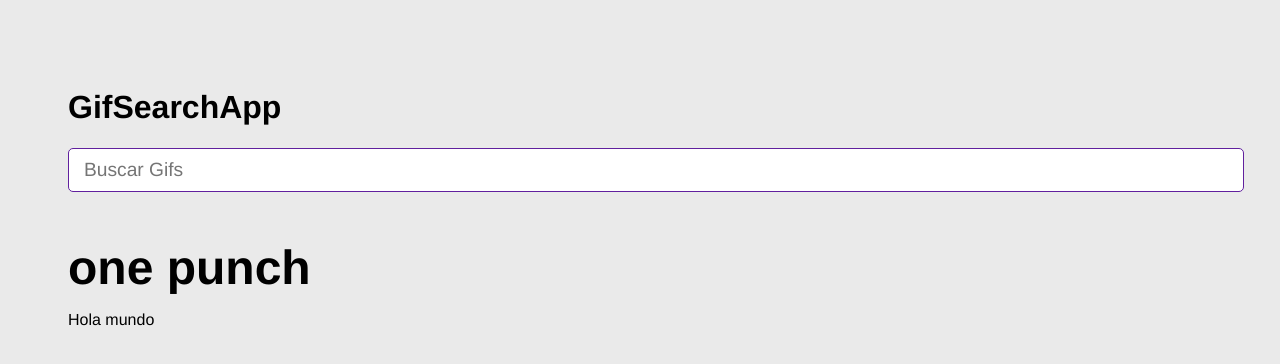
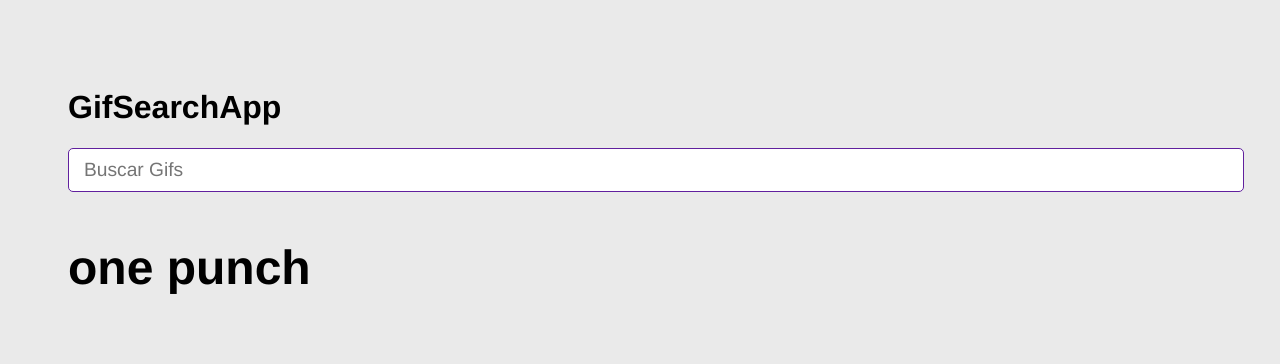
Before and after one commit to mbernallaura/Gif-Search-App, a React (Vite) app: page / in a window 1280 px wide. Shown: the top 364 px of the page. Built offline with nearby package versions, Linux system fonts and the light colour scheme; no server answers.

Commit message:
Utilizar el hook useEffect para que solo una vez haga el fetch de los gifs

```diff
--- a/src/components/GifGrid.jsx
+++ b/src/components/GifGrid.jsx
@@ -1,13 +1,16 @@
+import { useState, useEffect } from "react";
 import { getGifs } from "../helpers/getGifs";
 
 export const GifGrid = ({ category }) => {
 
-    getGifs(category);
+    useEffect(() =>{
+        getGifs(category);
+    },[])
+
 
     return (
         <>
             <h3>{ category }</h3>
-            <p>Hola mundo</p>
         </>
     )
 }
--- a/src/helpers/getGifs.js
+++ b/src/helpers/getGifs.js
@@ -7,6 +7,6 @@ export const getGifs = async( category ) =>{
         title: img.title,
         url: img.images.downsized_medium.url
     }))
-    console.log(gifs);
+
     return gifs;
 }
```
